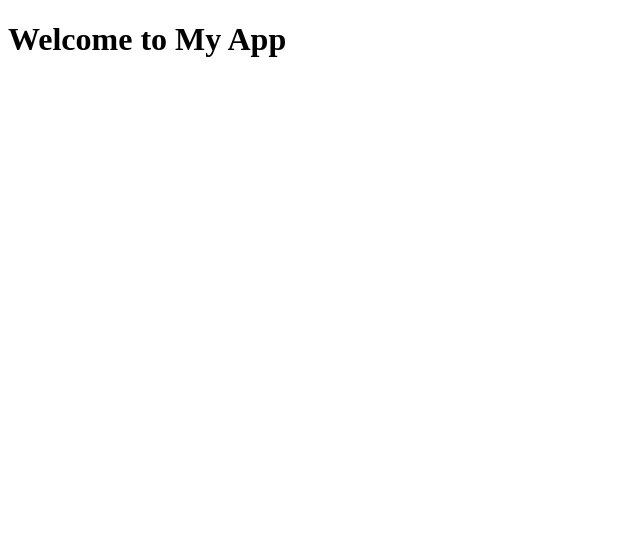
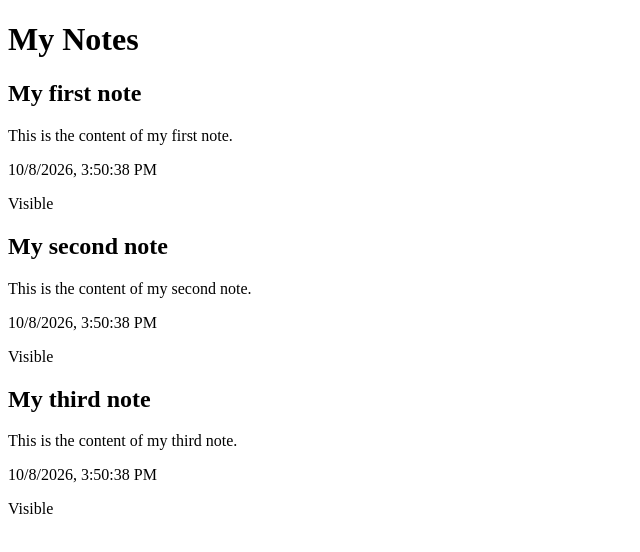
Before and after one commit to aleksandr-mazhul/notes, a React (Vite) app: page / in a window 1280 px wide. Shown: the top 552 px of the page, without its empty margins (0-640 px from the left). Built offline with nearby package versions, Linux system fonts and the light colour scheme.

Commit message:
checkpoint before checking out main

```diff
--- a/index.html
+++ b/index.html
@@ -1,4 +1,4 @@
-<!doctype html>
+ <!doctype html>
 <html lang="en">
   <head>
     <meta charset="UTF-8" />
--- a/package.json
+++ b/package.json
@@ -13,6 +13,7 @@
     "react": "^19.2.8",
     "react-dom": "^19.2.8"
   },
+
   "devDependencies": {
     "@eslint/js": "^10.0.1",
     "@types/node": "^24.13.3",
--- a/src/App.tsx
+++ b/src/App.tsx
@@ -1,22 +1,43 @@
-import type { Note } from './types';
+import type {Note} from './types';
 import {useState} from "react";
 
 function App() {
-  const [note ] = useState<Note[]>([{
-    title: 'My First Note',
-    content: 'This is the content of my first note.',
-    createdAt: new Date(),
-    hidden: false
-  }]);
+  const [notes] = useState<Note[]>(() => {
+    return [
+      {
+        title: 'My first note',
+        content: 'This is the content of my first note.',
+        createdAt: new Date(),
+        hidden: false,
+      },
+      {
+        title: 'My second note',
+        content: 'This is the content of my second note.',
+        createdAt: new Date(),
+        hidden: false,
+      },
+      {
+        title: 'My third note',
+        content: 'This is the content of my third note.',
+        createdAt: new Date(),
+        hidden: false,
+      }
+    ] satisfies Note[];
+  });
 
   return (
-    <div className="App">
-
-      <header className="App-header">
-        <h1>Welcome to My App</h1>
-      </header>
+    <div>
+      <h1>My Notes</h1>
+      {notes.map((note, index) => (
+        <div key={index}>
+          <h2>{note.title}</h2>
+          <p>{note.content}</p>
+          <p>{note.createdAt.toLocaleString()}</p>
+          <p>{note.hidden ? 'Hidden' : 'Visible'}</p>
+        </div>
+      ))}
     </div>
-  );
+  )
 }
 
 export default App
```
Also changed, not shown: 1 other file (tests, documents, lock files or other folders).
